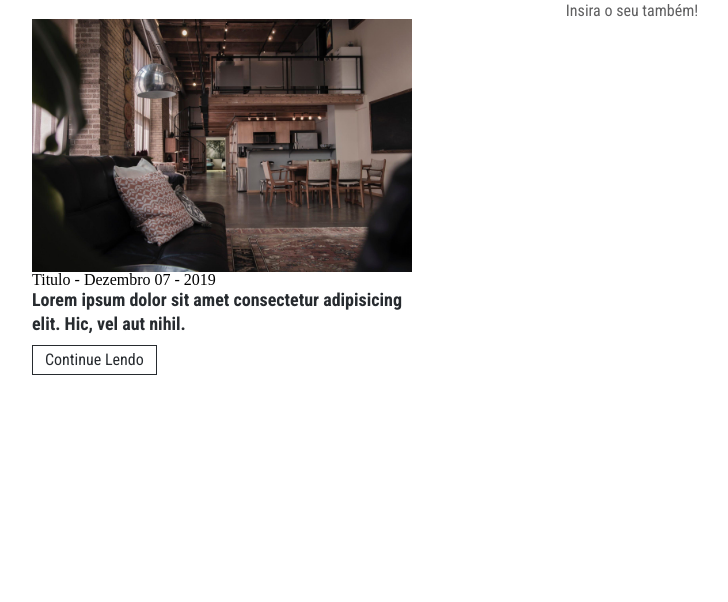
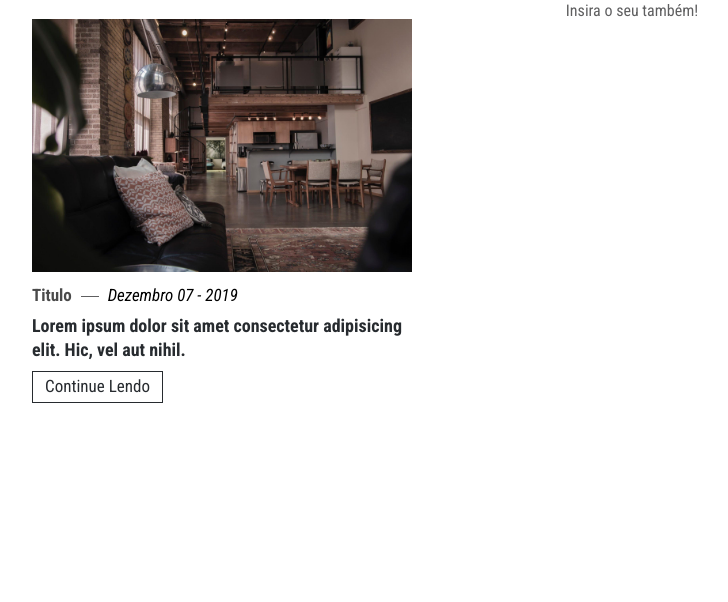
Before and after one commit to rodrigoviturino/microblog, a PHP site: page / in a window 1280 px wide. Shown: the part 735-1337 px from the top of the page, without its empty margins (8-736 px from the left). Run offline with PHP 8.4, Linux system fonts and the light colour scheme; some web fonts are replaced.

Commit message:
Criando banner e estilizando, adicionando sessao de posts para cada item e ser integrado com single post

```diff
--- a/index.html
+++ b/index.html
@@ -69,7 +69,7 @@
                 </figure>
                 <div class="wrapper">
                     <div class="info">
-                        <span class="title-post">Titulo</span> <span>-</span> <span class="date">Dezembro 07 - 2019</span></p>
+                        <span class="title-post">Titulo</span> <span class="separator"></span> <span class="date">Dezembro 07 - 2019</span></p>
                     </div>
                     <p class="text">Lorem ipsum dolor sit amet consectetur adipisicing elit. Hic, vel aut nihil.</p>
                     <button>Continue Lendo</button>
--- a/sass/fonts/_variaveis_e_mixins.scss
+++ b/sass/fonts/_variaveis_e_mixins.scss
@@ -26,7 +26,7 @@ $bg-default-title-primary: #fff;
 @import url('https://fonts.googleapis.com/css?family=Lato:100,300,400,700,900&display=swap');
 @import url('https://fonts.googleapis.com/css?family=Open+Sans:300,400,600,700,800&display=swap');
 @import url('https://fonts.googleapis.com/css?family=Dosis:200,300,400,500,600,700,800&display=swap');
-@import url('https://fonts.googleapis.com/css?family=Roboto+Condensed:300,400,700&display=swap');
+@import url('https://fonts.googleapis.com/css?family=Roboto+Condensed:300,300i,400,400i,700&display=swap');
 
 $font-1: 'Raleway', sans-serif;
 $font-2: 'Poppins', sans-serif;
@@ -276,6 +276,9 @@ $font-7: 'Roboto Condensed', sans-serif;
     @else if $size==16 {
         font-size: em(16);
     }
+    @else if $size==17 {
+        font-size: em(17);
+    }
     @else if $size==18 {
         font-size: em(18);
     }
--- a/sass/page/_home.scss
+++ b/sass/page/_home.scss
@@ -84,9 +84,30 @@
         .wrapper {
 
             .info {
+                margin-top: 15px;
+                margin-bottom: 10px;
+                @include type-7(17);
 
                 .title-post {
+                    color: #4a4a4a;
+                    font-weight: 700;
+                }
 
+                .separator {
+                    color: #4a4a4a;
+                    display: inline-block;
+                    margin: 0 5px;
+                    width: 18px;
+                    height: 1px;
+                    position: relative;
+                    top: -4px;
+                    background-color: #5f5f60;
+                    font-weight: 700;
+                }
+
+                .date {
+                    font-style: italic;
+                    font-weight: 500;
                 }
             }
 
--- a/style.css
+++ b/style.css
@@ -6,7 +6,7 @@
 @import url("https://fonts.googleapis.com/css?family=Lato:100,300,400,700,900&display=swap");
 @import url("https://fonts.googleapis.com/css?family=Open+Sans:300,400,600,700,800&display=swap");
 @import url("https://fonts.googleapis.com/css?family=Dosis:200,300,400,500,600,700,800&display=swap");
-@import url("https://fonts.googleapis.com/css?family=Roboto+Condensed:300,400,700&display=swap");
+@import url("https://fonts.googleapis.com/css?family=Roboto+Condensed:300,300i,400,400i,700&display=swap");
 *, *::after, *::before {
   box-sizing: border-box;
 }
@@ -1147,6 +1147,31 @@ img {
   font-family: "Roboto Condensed", sans-serif;
   font-size: 1em;
 }
+.cards-posts__item .wrapper .info {
+  margin-top: 15px;
+  margin-bottom: 10px;
+  font-family: "Roboto Condensed", sans-serif;
+  font-size: 1.0625em;
+}
+.cards-posts__item .wrapper .info .title-post {
+  color: #4a4a4a;
+  font-weight: 700;
+}
+.cards-posts__item .wrapper .info .separator {
+  color: #4a4a4a;
+  display: inline-block;
+  margin: 0 5px;
+  width: 18px;
+  height: 1px;
+  position: relative;
+  top: -4px;
+  background-color: #5f5f60;
+  font-weight: 700;
+}
+.cards-posts__item .wrapper .info .date {
+  font-style: italic;
+  font-weight: 500;
+}
 .cards-posts__item .wrapper .text {
   color: #272B2F;
   margin-bottom: 10px;
@@ -1161,6 +1186,7 @@ img {
   border: solid 1px #272B2F;
   color: #272B2F;
   font-family: "Roboto Condensed", sans-serif;
+  font-size: 1.0625em;
 }
 
 /* end Cards Posts */
```
